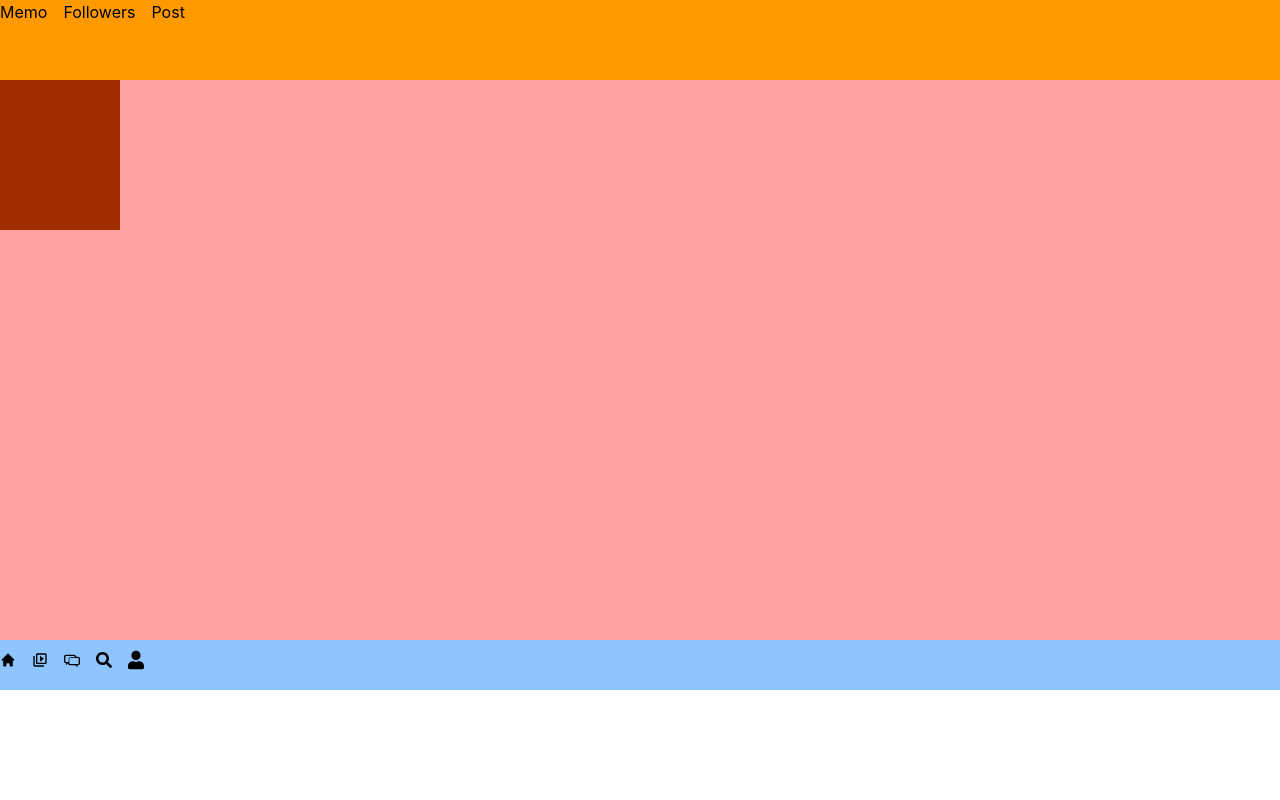
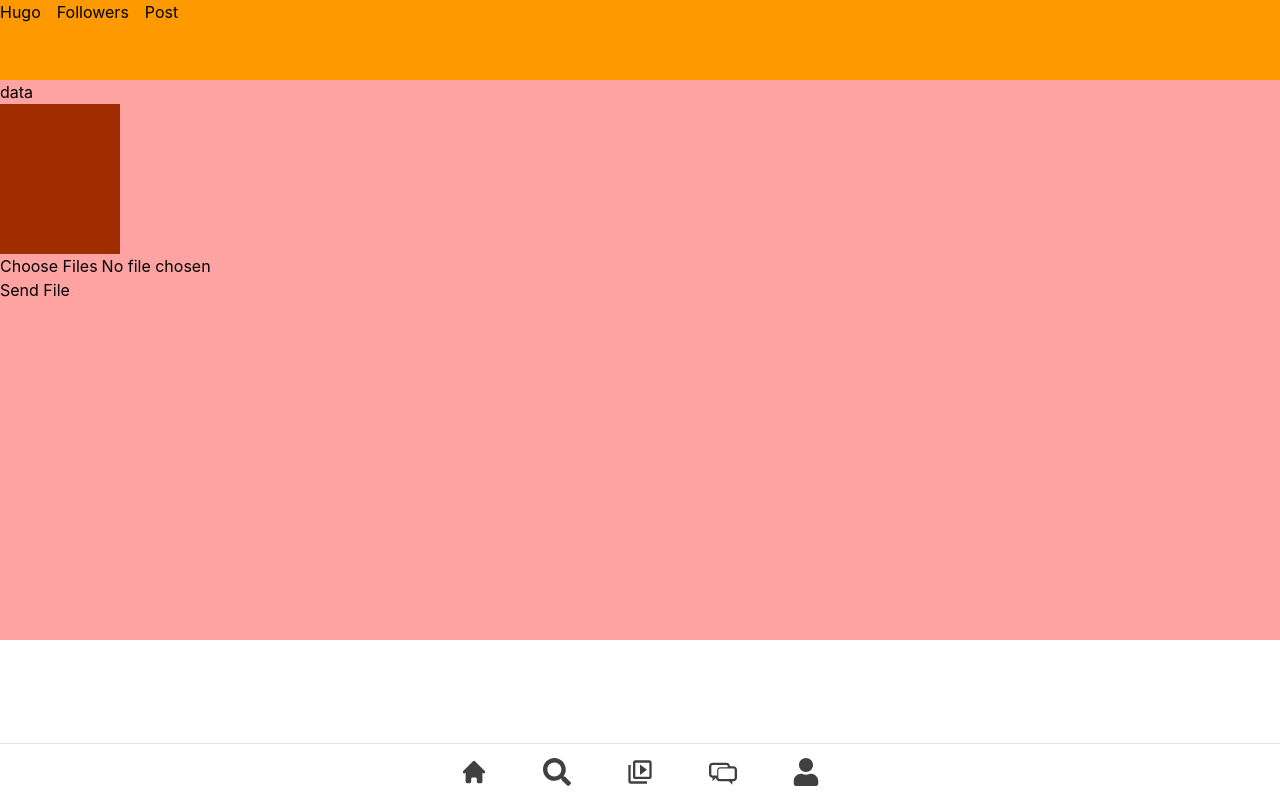
Before and after one commit to HugoAguayo2006/UI-postify, a React (Vite) app: page /profile/185ebaf9-2785-4b8d-8f90-004b16e54d7f in a window 1280 px wide. Built offline with nearby package versions, Linux system fonts and the light colour scheme; no server answers.

Commit message:
Cambios de martes 19, creamos diferentes pestanas y configuramos fronted a subir fotos

```diff
--- a/src/App.jsx
+++ b/src/App.jsx
@@ -1,16 +1,20 @@
-import { useState } from 'react'
-import reactLogo from './assets/react.svg'
-import viteLogo from './assets/vite.svg'
-import heroImg from './assets/hero.png'
-import './App.css'
+import "./App.css";
+import { Outlet } from "react-router";
+import Navbar from "./components/navbar.jsx";
+import Footer from "./components/footer.jsx";
+import ScrollToTop from "./components/ScrollTop.jsx";
 
 function App() {
   return (
     <>
-      hello
+      <ScrollToTop />
+      <Navbar />
+      <main className="pb-14">
+        <Outlet />
+      </main>
+      <Footer />
     </>
-  )
-
+  );
 }
 
-export default App
+export default App;
--- /dev/null
+++ b/src/components/ScrollTop.jsx
@@ -0,0 +1,14 @@
+import { useEffect } from "react";
+import { useLocation } from "react-router";
+
+function ScrollToTop() {
+  const { pathname } = useLocation();
+
+  useEffect(() => {
+    window.scrollTo(0, 0);
+  }, [pathname]);
+
+  return null;
+}
+
+export default ScrollToTop;
--- /dev/null
+++ b/src/components/footer.jsx
@@ -0,0 +1,38 @@
+import { NavLink } from "react-router";
+import { HiHome } from "react-icons/hi";
+import { MdOutlineVideoLibrary } from "react-icons/md";
+import { TiMessages } from "react-icons/ti";
+import { FaSearch, FaUser } from "react-icons/fa";
+
+const navItems = [
+  { icon: HiHome, label: "Inicio", path: "/home" },
+  { icon: FaSearch, label: "Buscar", path: "/buscar" },
+  { icon: MdOutlineVideoLibrary, label: "Reels", path: "/reels" },
+  { icon: TiMessages, label: "Mensajes", path: "/mensajes" },
+  { icon: FaUser, label: "Perfil", path: "/profile/1" },
+];
+
+function Footer() {
+  return (
+    <footer className="fixed bottom-0 left-0 right-0 z-50 border-t border-gray-200 bg-white">
+      <nav className="mx-auto flex h-14 max-w-md items-center justify-around px-4">
+        {navItems.map(({ icon: Icon, label, path }) => (
+          <NavLink
+            key={label}
+            to={path}
+            aria-label={label}
+            className={({ isActive }) =>
+              `flex h-11 w-11 items-center justify-center rounded-full transition hover:bg-gray-100 active:scale-95 ${
+                isActive ? "text-black" : "text-neutral-700"
+              }`
+            }
+          >
+            <Icon className="h-7 w-7" />
+          </NavLink>
+        ))}
+      </nav>
+    </footer>
+  );
+}
+
+export default Footer;
--- /dev/null
+++ b/src/components/navbar.jsx
@@ -0,0 +1,11 @@
+import React from 'react'
+
+function navbar() {
+  return (
+    <div>
+
+    </div>
+  )
+}
+
+export default navbar
--- a/src/main.jsx
+++ b/src/main.jsx
@@ -5,14 +5,22 @@ import App from './App.jsx'
 import { BrowserRouter, Route, Routes } from 'react-router';
 import Home from './views/Home.jsx';
 import Profile from './views/Profile.jsx';
+import Reels from './views/Reels.jsx';
+import Buscar from './views/Buscar.jsx';
+import Mensajes from './views/Mensajes.jsx';
 
 createRoot(document.getElementById('root')).render(
   <StrictMode>
     <BrowserRouter>
       <Routes>
-        <Route path="/" element={<App />} />
-        <Route path="/home" element={<Home />} />
-        <Route path="/profile/:userId" element={<Profile />} />
+        <Route path="/" element={<App />}>
+          <Route index element={<Home />} />
+          <Route path="home" element={<Home />} />
+          <Route path="profile/:userId" element={<Profile />} />
+          <Route path="buscar" element={<Buscar />} />
+          <Route path="mensajes" element={<Mensajes />} />
+          <Route path="reels" element={<Reels />} />
+        </Route>
       </Routes>
     </BrowserRouter>
   </StrictMode>,
--- /dev/null
+++ b/src/views/Buscar.jsx
@@ -0,0 +1,11 @@
+import React from 'react'
+
+function Buscar() {
+  return (
+    <div>
+        Buscar
+    </div>
+  )
+}
+
+export default Buscar
--- a/src/components/Home.jsx
+++ b/src/views/Mensajes.jsx
@@ -1,11 +1,11 @@
 import React from 'react'
 
-function Home() {
+function Mensajes() {
   return (
     <div>
-        Home
+        Mensajes
     </div>
   )
 }
 
-export default Home
+export default Mensajes
--- /dev/null
+++ b/src/views/Post.jsx
@@ -0,0 +1,11 @@
+import React from 'react'
+
+function Post() {
+  return (
+    <div>
+
+    </div>
+  )
+}
+
+export default Post
--- a/src/views/Profile.jsx
+++ b/src/views/Profile.jsx
@@ -1,41 +1,73 @@
+import { useState } from "react";
 import { useParams } from "react-router";
 import useFetch from "../hooks/useFetch";
-import { HiHome } from "react-icons/hi";
-import { MdOutlineVideoLibrary } from "react-icons/md";
-import { TiMessages } from "react-icons/ti";
-import { FaSearch } from "react-icons/fa";
-import { FaUser } from "react-icons/fa";
 
 const Profile = () => {
 
     let { userId } = useParams();
     console.log(userId);
+    const [files, setFiles] = useState([]);
 
-    const url = "http://localhost:8000/users/${userId}/posts";
+    const url = `http://localhost:8000/users/${userId}/posts`;
     const {data, loading, error} = useFetch(url);
 
     console.log(data)
+
+    const hangleFileChange = (e) => {
+        const selectedFiles = Array.from(e.target.files);
+        setFiles(selectedFiles);
+    }
+
+    const submitPost = async (e) => {
+        e.preventDefault();
+        const formData = new FormData();
+        formData.append('description', 'Nuevo post!!')
+        formData.append('user_id', userId)
+
+        files.forEach((file) => {
+            formData.append('files', file)
+        })
+
+        try{
+            const res = await fetch("http://127.0.0.1:8000/posts/",{
+                method: 'POST',
+                body: formData,
+            });
+            const post = await res.json()
+            console.log(post)
+            setFiles([])
+            e.target.reset()
+        } catch(error){
+            console.log(error);
+        }
+    }
 
     return (
         <>
             <div className="flex flex-col">
 
                 <div className="h-[80px] bg-amber-500 flex gap-4">
-                    <div>Memo</div>
+                    <div>Hugo</div>
                     <div>Followers</div>
                     <div>Post</div>
                 </div>
                 <div className="h-[560px] bg-red-300">
+                    data
                     <div className="h-[150px] w-[120px] bg-orange-800">
 
                     </div>
-                </div>
-                <div className="h-[50px] bg-blue-300 flex gap-4">
-                    <HiHome className="w-10, h-10"/>
-                    <MdOutlineVideoLibrary className="w-10, h-10"/>
-                    <TiMessages className="w-10, h-10"/>
-                    <FaSearch className="w-10, h-10"/>
-                    <FaUser className="w-10, h-10"/>
+                    <form name="uploadForm" onSubmit={submitPost}
+                    >
+                            <input
+                                type="file"
+                                multiple
+                                accept="image/*"
+                                onChange={hangleFileChange}
+                                />
+                            <div>
+                                <input type="submit" value="Send File" />
+                            </div>
+                    </form>
                 </div>
             </div>
         </>
--- /dev/null
+++ b/src/views/Reels.jsx
@@ -0,0 +1,11 @@
+import React from 'react'
+
+function Reels() {
+  return (
+    <div>
+        Reels
+    </div>
+  )
+}
+
+export default Reels
```
